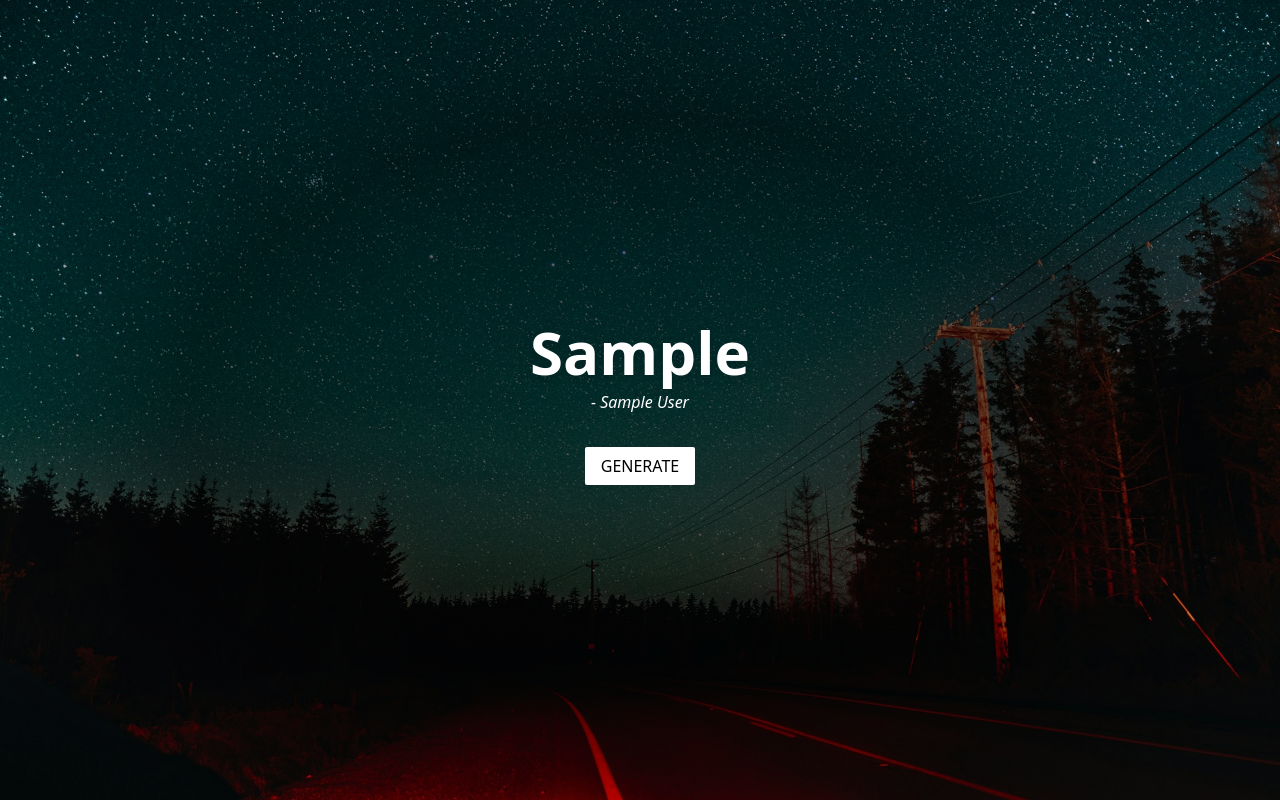
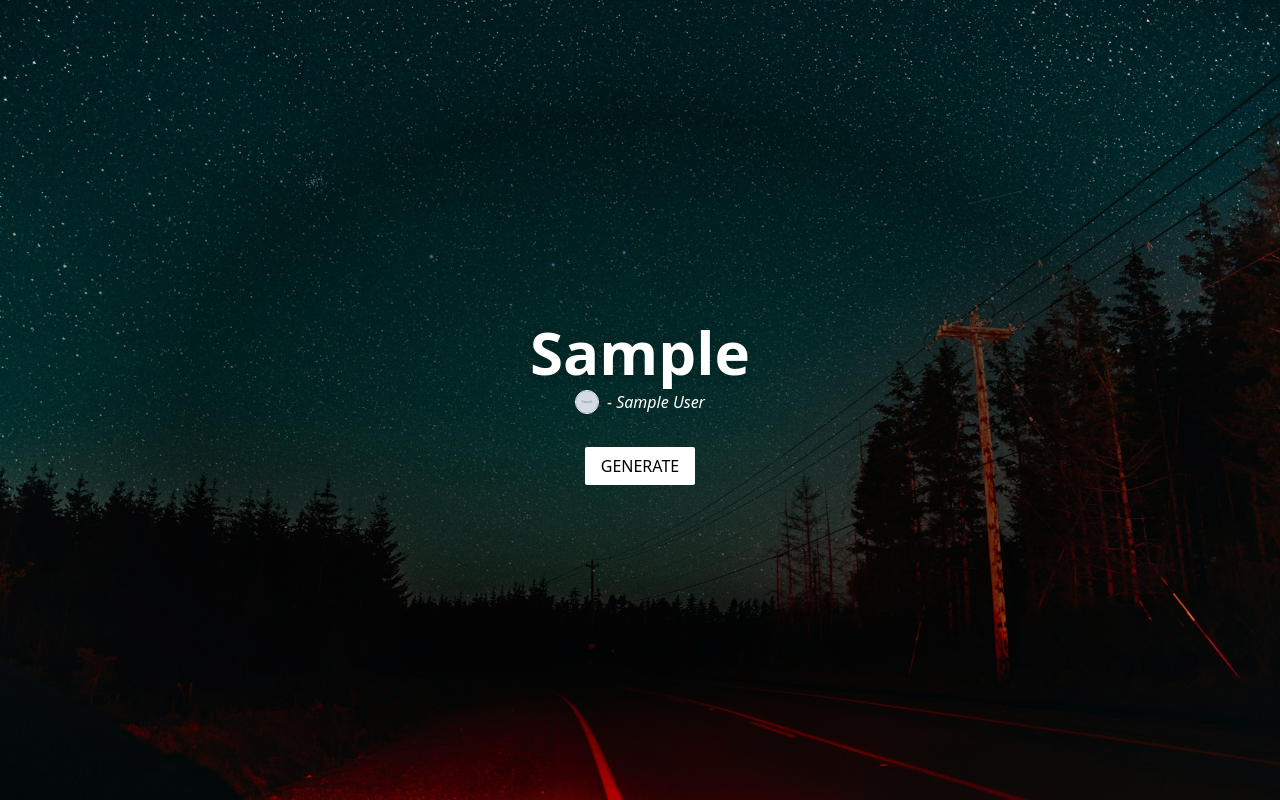
Before and after one commit to rgtstha/Quote-Management-php, a PHP site: page /quote-mgmt-training/ in a window 1280 px wide. Run offline with PHP 8.4, Linux system fonts and the light colour scheme; tables that the repository leaves empty or names only in its code hold one stand-in row (values such as "Sample post"); grey boxes marked "Sample" are stand-in pictures.

Commit message:
added author image in client and generate button functionality

```diff
--- a/client/index.php
+++ b/client/index.php
@@ -47,7 +47,6 @@ mysqli_execute($stmt);
 $result = mysqli_stmt_get_result($stmt);
 $data = mysqli_fetch_assoc($result);
 
-
 ?>
 
 
@@ -67,10 +66,13 @@ $data = mysqli_fetch_assoc($result);
         <div class="relative z-30 flex w-full max-w-2xl flex-col items-center rounded-2xl px-8 py-5 text-center">
             <!-- Heading -->
             <h1 class="mb-2 text-5xl font-bold text-white drop-shadow-lg md:text-6xl"><?php echo $data['quote']   ?></h1>
-            <p class="text-center text-white italic">- <?php echo $data['author_name'] ?></p>
+            <div class="flex gap-x-2">
+                <img src=" <?php   echo 'http://localhost/quote-mgmt-training/admin/' .   $data['author_image']    ?>" alt="author-image" class="h-6 w-6 rounded-4xl border border-white">
+                <p class="text-center text-white italic">- <?php echo $data['author_name'] ?></p>
+            </div>
 
             <div class="mt-10">
-                <a href="#" class="rounded-xs bg-white px-4 py-2 font-light uppercase transition-all hover:bg-green-700 hover:text-white">Generate</a>
+                <a href="<?php echo $_SERVER["PHP_SELF"]; ?>" class="rounded-xs bg-white px-4 py-2 font-light uppercase transition-all hover:bg-green-700 hover:text-white">Generate</a>
             </div>
         </div>
     </div>
--- a/client/package.json
+++ b/client/package.json
@@ -2,5 +2,8 @@
   "dependencies": {
     "@tailwindcss/cli": "^4.1.8",
     "tailwindcss": "^4.1.8"
+  },
+  "scripts": {
+    "develop": "npx @tailwindcss/cli -i ./src/input.css -o ./src/output.css --watch"
   }
 }
--- a/client/src/output.css
+++ b/client/src/output.css
@@ -19,6 +19,7 @@
     --font-weight-bold: 700;
     --radius-xs: 0.125rem;
     --radius-2xl: 1rem;
+    --radius-4xl: 2rem;
     --drop-shadow-lg: 0 4px 4px rgb(0 0 0 / 0.15);
     --default-transition-duration: 150ms;
     --default-transition-timing-function: cubic-bezier(0.4, 0, 0.2, 1);
@@ -202,8 +203,20 @@
   .flex {
     display: flex;
   }
+  .h-3 {
+    height: calc(var(--spacing) * 3);
+  }
+  .h-5 {
+    height: calc(var(--spacing) * 5);
+  }
+  .h-6 {
+    height: calc(var(--spacing) * 6);
+  }
   .h-screen {
     height: 100vh;
+  }
+  .w-6 {
+    width: calc(var(--spacing) * 6);
   }
   .w-full {
     width: 100%;
@@ -220,11 +233,27 @@
   .justify-center {
     justify-content: center;
   }
+  .gap-x-2 {
+    column-gap: calc(var(--spacing) * 2);
+  }
+  .rounded {
+    border-radius: 0.25rem;
+  }
   .rounded-2xl {
     border-radius: var(--radius-2xl);
   }
+  .rounded-4xl {
+    border-radius: var(--radius-4xl);
+  }
   .rounded-xs {
     border-radius: var(--radius-xs);
+  }
+  .border {
+    border-style: var(--tw-border-style);
+    border-width: 1px;
+  }
+  .border-white {
+    border-color: var(--color-white);
   }
   .bg-white {
     background-color: var(--color-white);
@@ -305,6 +334,11 @@
     }
   }
 }
+@property --tw-border-style {
+  syntax: "*";
+  inherits: false;
+  initial-value: solid;
+}
 @property --tw-font-weight {
   syntax: "*";
   inherits: false;
@@ -365,6 +399,7 @@
 @layer properties {
   @supports ((-webkit-hyphens: none) and (not (margin-trim: inline))) or ((-moz-orient: inline) and (not (color:rgb(from red r g b)))) {
     *, ::before, ::after, ::backdrop {
+      --tw-border-style: solid;
       --tw-font-weight: initial;
       --tw-blur: initial;
       --tw-brightness: initial;
```
